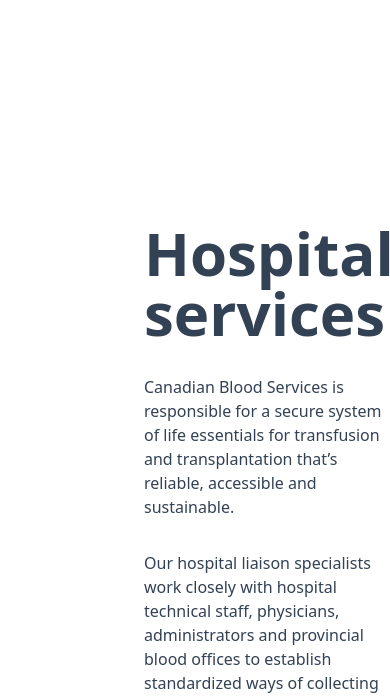
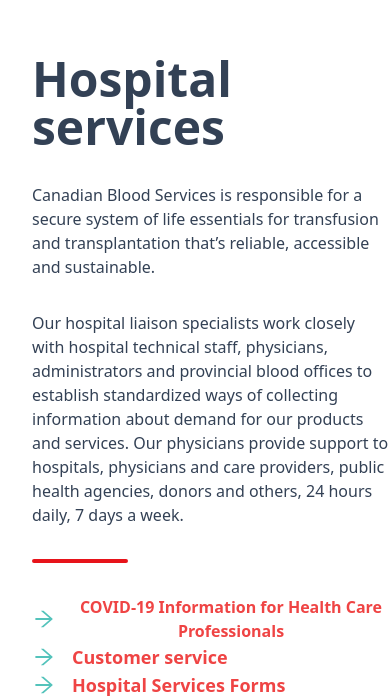
Before and after one commit to team-solvers-kpr/project-cn-blood-service, a React (Create React App) app: page /hospital-services in a window 390 px wide. Shown: the part 1143-1842 px from the top of the page. Built offline with nearby package versions, Linux system fonts and the light colour scheme; no server answers; what tw-elements would draw is missing.

Commit message:
some error fixed on hospital services

```diff
--- a/src/components/Pages/Home/SearchField/SearchFiled.js
+++ b/src/components/Pages/Home/SearchField/SearchFiled.js
@@ -19,7 +19,7 @@
   };
 
   return (
-    <div className="bg-red-600 lg:flex justify-evenly py-4 lg:px-12 mt-[168px]">
+    <div className="bg-red-600 lg:flex justify-evenly py-4 lg:px-12 md:mt-[168px]">
       <div className="text-start text-white lg:mb-0 mb-4">
         <h3 className="lg:ml-0 ml-12 text-2xl font-semibold">
           Book now to donate blood
--- a/src/components/Pages/Hospital-services/HospitalServices.js
+++ b/src/components/Pages/Hospital-services/HospitalServices.js
@@ -3,17 +3,14 @@
 import { AiOutlineArrowRight } from "react-icons/ai";
 import { HospitalCard } from "./HospitalCard";
 import HospitalRelatedInformation from "./HospitalRelatedInformation";
-import backgroundImg from "../../assets/SS_Mercy_2560x1150_0.jpg";
+import backgroundImg from "../../assets/SS_Mercy.jpg";
 
 const HospitalServices = () => {
   return (
-    <div className="mt-[168px]">
-      <div className="lg:flex pt-8">
-        <div className="lg:relative hidden lg:block">
-          <img src={backgroundImg} alt="" className="lg:pl-60" />
-        </div>
-        <div className="lg:absolute ml-36">
-          <h1 className="text-6xl font-bold text-slate-700 text-left">
+    <div className="lg:mt-[168px]">
+      <div className="lg:grid grid-cols-12 pt-8 mb-6">
+        <div className="lg:ml-36 lg:col-span-7 ml-8">
+          <h1 className="lg:text-6xl text-5xl font-bold text-slate-700 text-left">
             Hospital services
           </h1>
           <div className="max-w-xl mt-8 mb-8 text-left text-slate-700">
@@ -44,7 +41,7 @@
                     <span>
                       <AiOutlineArrowRight fontSize={24} color="#54c3bb" />
                     </span>
-                    <p className="text-lg text-red-500 font-semibold">
+                    <p className="lg:text-lg text-red-500 font-semibold">
                       COVID-19 Information for Health Care Professionals
                     </p>
                   </Link>
@@ -196,10 +193,13 @@
             </div>
           </div>
         </div>
+        <div className="lg:col-span-5 lg:block hidden">
+          <img src={backgroundImg} alt="" className="" />
+        </div>
       </div>
 
-      <div className="bg-[#F0F0F0] max-w-full mt-36">
-        <div className="mx-36 pt-12 lg:grid grid-cols-3 gap-4">
+      <div className="bg-[#F0F0F0] max-w-full">
+        <div className="mx-36 py-12 lg:grid grid-cols-3 gap-4">
           <HospitalCard />
         </div>
       </div>
```
Also changed, not shown: src/components/assets/SS_Mercy.jpg (added), src/components/assets/SS_Mercy_2560x1150_0.jpg (deleted).
